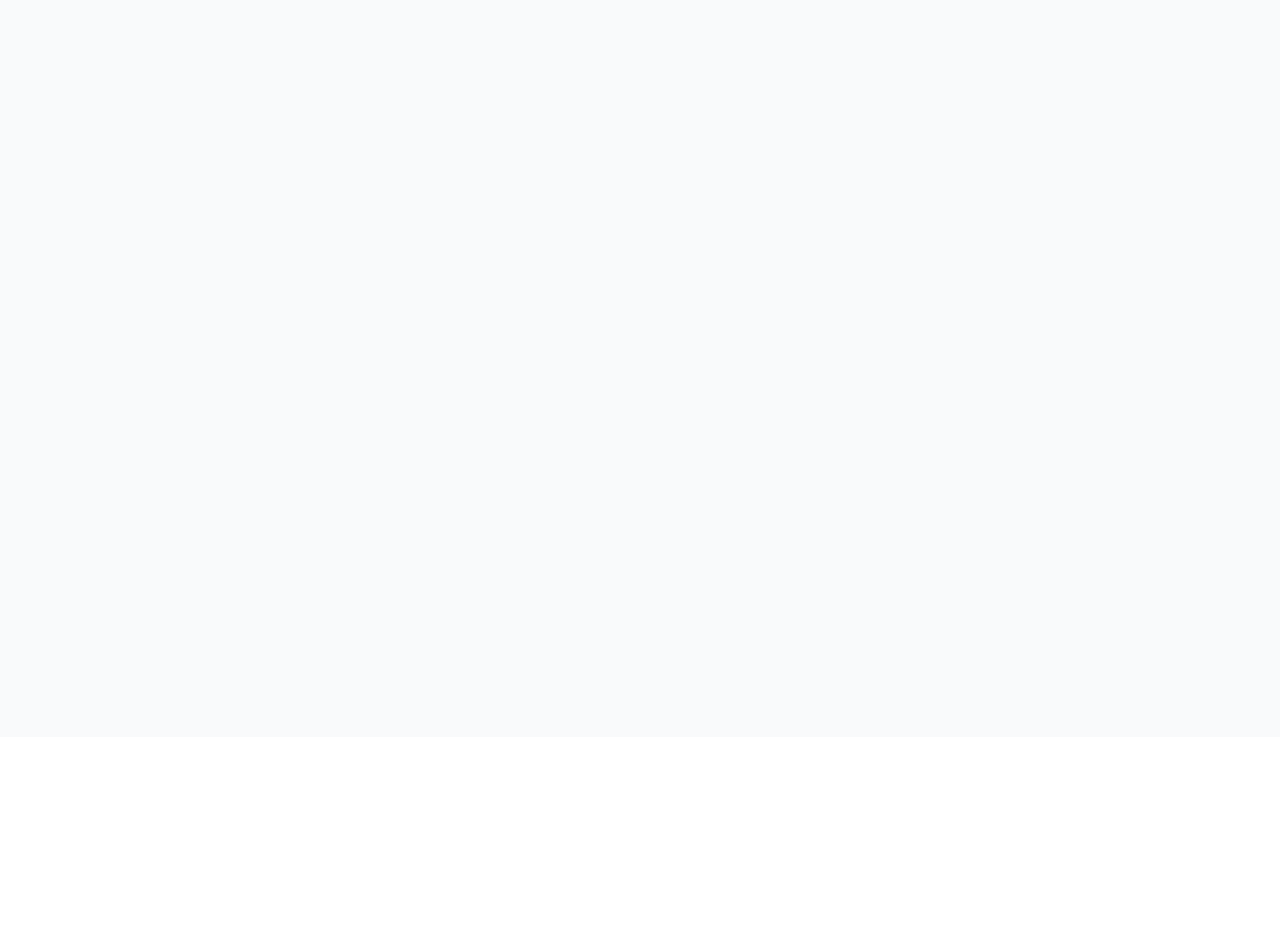
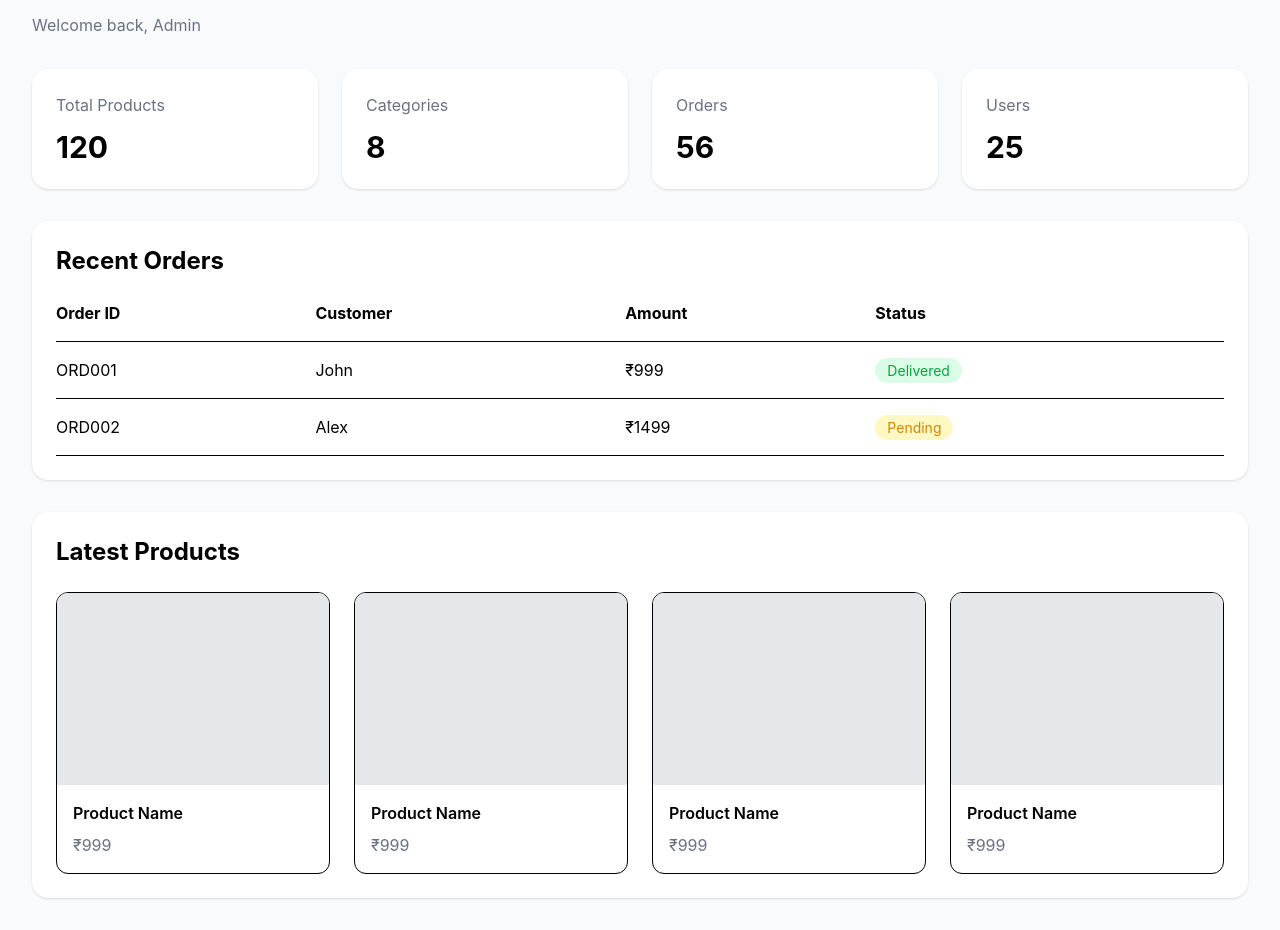
Before and after one commit to fayiztv/e-commerce, a React (Vite) app in the folder client/: page /admin in a window 1280 px wide. Shown: the part 863-1793 px from the top of the page. Before the commit the page ends 1600 px from the top, so only its background shows below. Built offline with nearby package versions, Linux system fonts and the light colour scheme.

Commit message:
admin dashboard added

```diff
--- a/client/src/pages/admin/Dashboard.jsx
+++ b/client/src/pages/admin/Dashboard.jsx
@@ -1,7 +1,183 @@
-
-
 export default function DashboardPage() {
   return (
-    <div>DashboardPage</div>
-  )
+    <div className="space-y-8">
+
+      {/* Page Title */}
+      <div>
+        <h1 className="text-3xl font-bold">
+          Dashboard
+        </h1>
+
+        <p className="mt-2 text-gray-500">
+          Welcome back, Admin
+        </p>
+      </div>
+
+      {/* Statistics */}
+      <div className="grid gap-6 sm:grid-cols-2 xl:grid-cols-4">
+
+        <div className="rounded-2xl bg-white p-6 shadow-sm">
+          <p className="text-gray-500">
+            Total Products
+          </p>
+
+          <h2 className="mt-3 text-3xl font-bold">
+            120
+          </h2>
+        </div>
+
+        <div className="rounded-2xl bg-white p-6 shadow-sm">
+          <p className="text-gray-500">
+            Categories
+          </p>
+
+          <h2 className="mt-3 text-3xl font-bold">
+            8
+          </h2>
+        </div>
+
+        <div className="rounded-2xl bg-white p-6 shadow-sm">
+          <p className="text-gray-500">
+            Orders
+          </p>
+
+          <h2 className="mt-3 text-3xl font-bold">
+            56
+          </h2>
+        </div>
+
+        <div className="rounded-2xl bg-white p-6 shadow-sm">
+          <p className="text-gray-500">
+            Users
+          </p>
+
+          <h2 className="mt-3 text-3xl font-bold">
+            25
+          </h2>
+        </div>
+
+      </div>
+
+      {/* Recent Orders */}
+      <div className="rounded-2xl bg-white p-6 shadow-sm">
+
+        <h2 className="mb-6 text-2xl font-bold">
+          Recent Orders
+        </h2>
+
+        <div className="overflow-x-auto">
+
+          <table className="w-full">
+
+            <thead>
+              <tr className="border-b text-left">
+
+                <th className="pb-4">
+                  Order ID
+                </th>
+
+                <th className="pb-4">
+                  Customer
+                </th>
+
+                <th className="pb-4">
+                  Amount
+                </th>
+
+                <th className="pb-4">
+                  Status
+                </th>
+
+              </tr>
+            </thead>
+
+            <tbody>
+
+              <tr className="border-b">
+                <td className="py-4">
+                  ORD001
+                </td>
+
+                <td>
+                  John
+                </td>
+
+                <td>
+                  ₹999
+                </td>
+
+                <td>
+                  <span className="rounded-full bg-green-100 px-3 py-1 text-sm text-green-600">
+                    Delivered
+                  </span>
+                </td>
+              </tr>
+
+              <tr className="border-b">
+                <td className="py-4">
+                  ORD002
+                </td>
+
+                <td>
+                  Alex
+                </td>
+
+                <td>
+                  ₹1499
+                </td>
+
+                <td>
+                  <span className="rounded-full bg-yellow-100 px-3 py-1 text-sm text-yellow-600">
+                    Pending
+                  </span>
+                </td>
+              </tr>
+
+            </tbody>
+
+          </table>
+
+        </div>
+
+      </div>
+
+      {/* Latest Products */}
+
+      <div className="rounded-2xl bg-white p-6 shadow-sm">
+
+        <h2 className="mb-6 text-2xl font-bold">
+          Latest Products
+        </h2>
+
+        <div className="grid gap-6 md:grid-cols-2 xl:grid-cols-4">
+
+          {[1, 2, 3, 4].map((item) => (
+            <div
+              key={item}
+              className="overflow-hidden rounded-xl border"
+            >
+
+              <div className="h-48 bg-gray-200"></div>
+
+              <div className="p-4">
+
+                <h3 className="font-semibold">
+                  Product Name
+                </h3>
+
+                <p className="mt-2 text-gray-500">
+                  ₹999
+                </p>
+
+              </div>
+
+            </div>
+          ))}
+
+        </div>
+
+      </div>
+
+    </div>
+  );
 }
```
